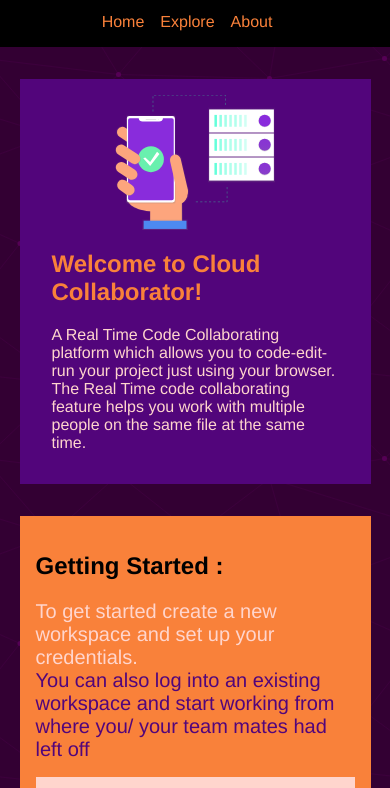
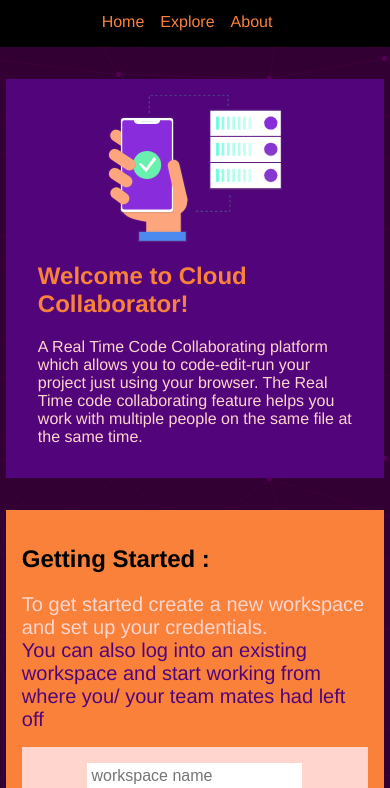
Before and after one commit to Cloud-Collaborator/cloud-collaborator, a website: page public/workspaces.html in a window 390 px wide. Shown: the part 56-844 px from the top of the page. Drawn offline with Linux system fonts and the light colour scheme; files that its build step writes are made by us from their sources; no server answers; files whose address does not match are found by name.

Commit message:
added styling modifications to the mobile version of the main page

```diff
--- a/public/css/workspaces.css
+++ b/public/css/workspaces.css
@@ -140,6 +140,9 @@ footer {
   text-align: center;
 }
 @media (max-width: 500px) {
+  main {
+    width: 97%;
+  }
   .workspace-section {
     text-align: center;
   }
```
